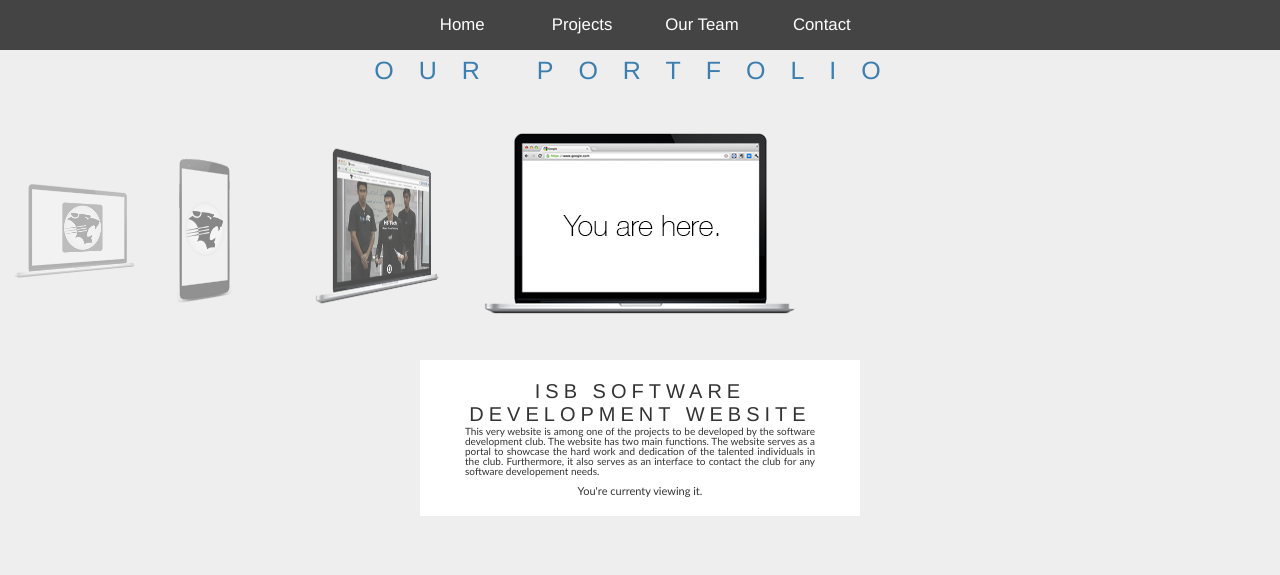
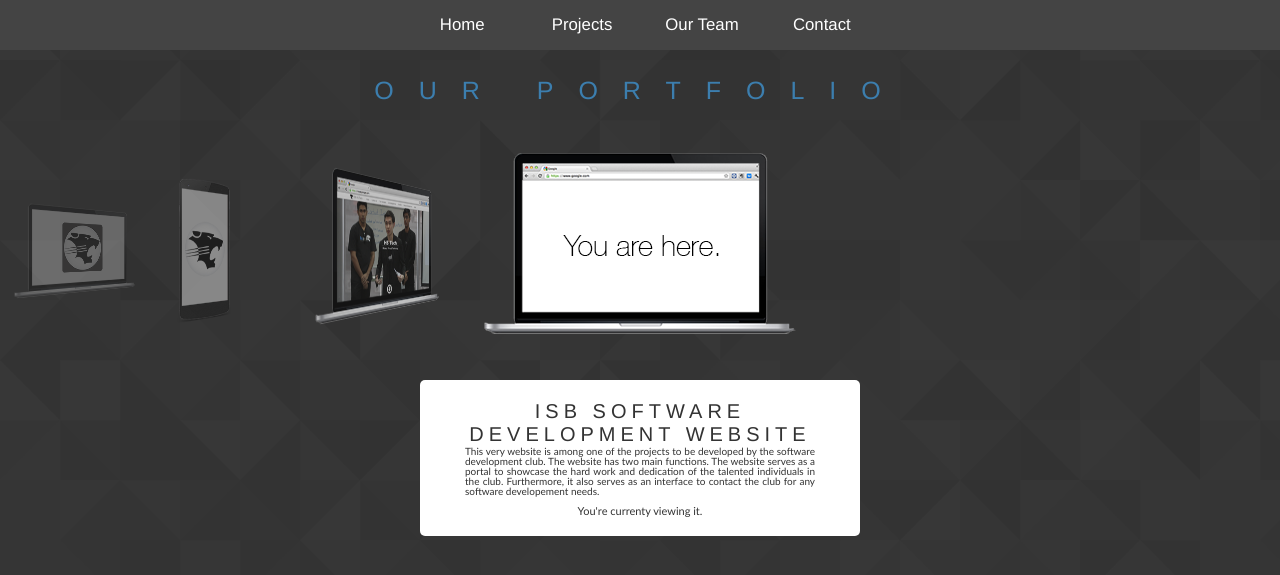
Before and after one commit to InternationalSchoolBangkok/isbsoftwaredevwebsite, a PHP site: page /portfolio.html in a window 1280 px wide. Shown: the top 575 px of the page. Run offline with PHP 8.4, Linux system fonts and the light colour scheme; some libraries are stand-ins or nearby versions.

Commit message:
background image : footer_lodyas

```diff
--- a/css/style.css
+++ b/css/style.css
@@ -1,8 +1,4 @@
-html {
-	font-size: 100%;
-	-webkit-text-size-adjust: 100%;
-	-ms-text-size-adjust: 100%
-}
+
 img {
 	max-width: 100%;
 	width: auto\9;
@@ -19,7 +15,7 @@ body {
 	font-size: 14px;
 	line-height: 20px;
 	color: #333333;
-	background-color: #ffffff
+	background-color: black;
 }
 a {
 	color: #0088cc;
--- a/index.html
+++ b/index.html
@@ -30,7 +30,7 @@
 
 }
 body {
-    background-color:black;
+    background-image:url("footer_lodyas.png");
 }
 
 </style>
--- a/portfolio.html
+++ b/portfolio.html
@@ -12,6 +12,7 @@
 		<style>
 	h1{
 				text-align: 	center;
+        padding-top:20px;
 				text-transform: uppercase;
 				letter-spacing: 1em;
 				font-weight: 	400;
@@ -23,7 +24,7 @@
 			body {
 				font-family: Calibri;
 				font-size: 10px;
-				background-color: #eee;
+				background-image: url("footer_lodyas.png");
                 line-height: 100%;
 
 			}
@@ -34,6 +35,7 @@
 			}
 			.photos .cover {
 				cursor: pointer;
+
 				/*-webkit-box-reflect: below 0px -webkit-gradient(linear, left top, left bottom, from(transparent), color-stop(50%, transparent), to(rgba(255, 255, 255, .5)));*/
 			}
 
@@ -43,6 +45,7 @@
 				margin-right: 	auto;
 				text-align:		center;
 				z-index:		99999999;
+                border-radius: 5px;
 				margin-top: 	270px;
 				padding: 		20px;
 				width: 			400px;
```
Also changed, not shown: images/footer_lodyas.png (added).
